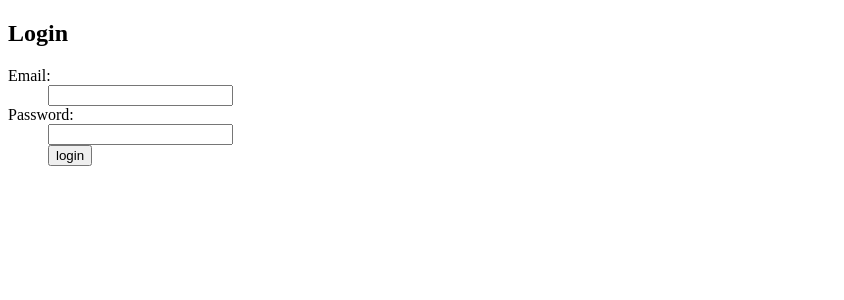
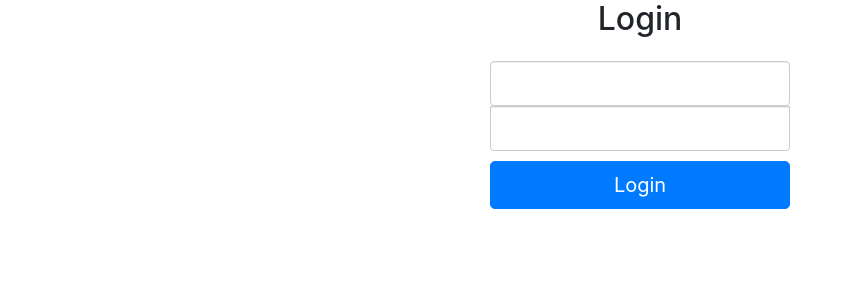
Before and after one commit to vitorleal/flask-tests, a Flask app: page /login/ in a window 1280 px wide. Shown: the top 300 px of the page, without its empty margins (0-844 px from the left). Run offline with Flask 2, Linux system fonts and the light colour scheme; data that the repository does not hold is empty; some libraries are stand-ins or nearby versions.

Commit message:
added styles

```diff
--- a/first_ad/views.py
+++ b/first_ad/views.py
@@ -25,11 +25,15 @@ def login():
 
     if form.validate_on_submit():
         user = Advertiser.objects(email=form.email.data).first()
-        login_user(user)
 
-        flash('Logged in successfully.')
+        print(user.password)
+        print(form.password.data)
+        if user.password != form.password.data:
+          return render_template('login.html', form=form, error="Usuario ou Senha incorreta")
 
-        return redirect(url_for('index'))
+        else:
+          login_user(user)
+          return redirect(url_for('index'))
 
     return render_template('login.html', form=form)
 
@@ -41,7 +45,7 @@ login_url('/login')
 @login_required
 def logout():
     logout_user()
-    return redirect(url_for('index'))
+    return redirect(url_for('login'))
 
 
 '''
@@ -73,8 +77,6 @@ def signup():
             password   = form.password.data,
         ).save()
 
-        flash('Success')
-
         return redirect(url_for('index'))
 
     return render_template('signup.html', form=form)
--- /dev/null
+++ b/static/css/app.css
@@ -0,0 +1,141 @@
+.form-signin {
+  max-width: 330px;
+  padding: 15px;
+  margin: 0 auto;
+}
+
+.form-control {
+  display: block;
+  width: 100%;
+  height: 34px;
+  padding: 6px 12px;
+  font-size: 14px;
+  line-height: 1.428571429;
+  color: #555;
+  vertical-align: middle;
+  background-color: #fff;
+  background-image: none;
+  border: 1px solid #ccc;
+  border-radius: 4px;
+  -webkit-box-shadow: inset 0 1px 1px rgba(0,0,0,0.075);
+  box-shadow: inset 0 1px 1px rgba(0,0,0,0.075);
+  -webkit-transition: border-color ease-in-out .15s,box-shadow ease-in-out .15s;
+  transition: border-color ease-in-out .15s,box-shadow ease-in-out .15s;
+}
+
+.form-signin .form-control {
+  position: relative;
+  font-size: 16px;
+  height: auto;
+  padding: 10px;
+  -webkit-box-sizing: border-box;
+  -moz-box-sizing: border-box;
+  box-sizing: border-box;
+}
+
+.form-signin .form-signin-heading {
+  margin-bottom: 10px;
+}
+
+.form-signin input[type="text"] {
+  margin-bottom: -1px;
+  border-bottom-left-radius: 0;
+  border-bottom-right-radius: 0;
+}
+
+.form-signin input[type="password"] {
+  margin-bottom: 10px;
+  border-top-left-radius: 0;
+  border-top-right-radius: 0;
+}
+
+.mt {
+  margin-top: 40px;
+}
+
+
+
+.logo {
+  font-family: 'Lobster', cursive;
+  font-size: 2.3em;
+  margin: 0 40px 0 0;
+  text-shadow: 2px -2px 1px #463243, -1px 2px 1px rgba(255, 255, 255, .3);
+}
+
+/* NavBar */
+.navbar-inverse {
+  background-color: #563d7c;
+  border-color: #463265;
+}
+
+.navbar-inverse .navbar-brand,
+.navbar.navbar-inverse a {
+  color: #fff !important;
+}
+
+.navbar-inverse .navbar-nav > .active > a {
+  background-color: #463265;
+}
+
+.btn-config {
+  color: #fff;
+  font-size: 2.2em;
+  margin-right: 10px;
+}
+
+.btn-config:hover {
+  color: rgba(255, 255, 255, .5);
+}
+
+/* Main view */
+.main-view {
+  margin: 60px 0 50px 0;
+}
+
+
+/* Animation */
+.view-enter,
+.view-leave,
+.show-animate,
+.hide-animate {
+  -webkit-transition: all cubic-bezier(0.250, 0.100, 0.250, 1.000) .5s;
+     -moz-transition: all cubic-bezier(0.250, 0.100, 0.250, 1.000) .5s;
+       -o-transition: all cubic-bezier(0.250, 0.100, 0.250, 1.000) .5s;
+          transition: all cubic-bezier(0.250, 0.100, 0.250, 1.000) .5s;
+}
+
+.view-enter {
+  position: absolute;
+  left: 100%;
+  height: 100%;
+  transition-delay: .3s;
+}
+.view-enter.view-enter-active {
+  position: relative;
+  left: 0;
+}
+
+.view-leave {
+  position: absolute;
+  left: 0;
+  height: 100%;
+}
+.view-leave.view-leave-active {
+  position: absolute;
+  left: -100%;
+}
+
+
+.show-animate {
+  bottom: -50px;
+}
+.show-animate-active {
+  bottom: 0;
+}
+
+.hide-animate {
+  bottom: 0;
+}
+.hide-animate-active {
+  bottom: -50px;
+}
--- a/templates/layout.html
+++ b/templates/layout.html
@@ -7,16 +7,20 @@
     <meta name="apple-mobile-web-app-status-bar-style" content="black">
     <meta name="apple-mobile-web-app-capable" content="yes">
 
-    <link href="{{ url_for('static', filename='style.css') }}">
+    <link href='http://fonts.googleapis.com/css?family=Lobster' rel="stylesheet">
+    <link rel="stylesheet" href="{{ url_for('static', filename='bower_components/bootstrap/dist/css/bootstrap.min.css') }}">
+    <link rel="stylesheet" href="{{ url_for('static', filename='css/app.css') }}">
+    <script src="{{ url_for('static', filename='bower_components/angular/angular.min.js') }}"></script>
   </head>
-  <body ng-app>
+
+  <body {% block angular %}{% endblock %}>
     {% for message in get_flashed_messages() %}
-    <div class=flash>{{ message }}</div>
+      <div class="alert alert-info container mt text-center">{{ message }}</div>
     {% endfor %}
 
     {% block header %}{% endblock %}
 
-    <section ng-view>
+    <section class="container" ng-view>
       {% block body %}{% endblock %}
     </section>
   </body>
--- a/templates/login.html
+++ b/templates/login.html
@@ -1,18 +1,19 @@
 {% extends 'layout.html' %}
 
 {% block body %}
-  <h2>Login</h2>
   {% if error %}
-    <p class="error"><strong>Error:</strong> {{ error }}</p>
+    <div class="alert alert-danger container text-center mt">{{ error }}</div>
   {% endif %}
-  <form action="{{ url_for('login') }}" method="post">
+
+  <h2 class="form-signin-heading text-center">Login</h2>
+  <form action="{{ url_for('login') }}" method="post" class="form-signin">
     {{ form.csrf_token }}
-    <dl>
-      <dt>Email:
-      <dd><input type="email" name="email">
-      <dt>Password:
-      <dd><input type="password" name="password">
-      <dd><input type="submit" value="login">
-    </dl>
+      <label class="sr-only">Email:</label>
+      <input class="form-control" type="email" name="email">
+
+      <label class="sr-only">Password:</label>
+      <input class="form-control" type="password" name="password">
+
+      <button class="btn btn-lg btn-primary btn-block" type="submit">Login</button>
   </form>
-{% endblock %}
+  {% endblock %}
```
Also changed, not shown: templates/index.html (+35 -3 lines).
